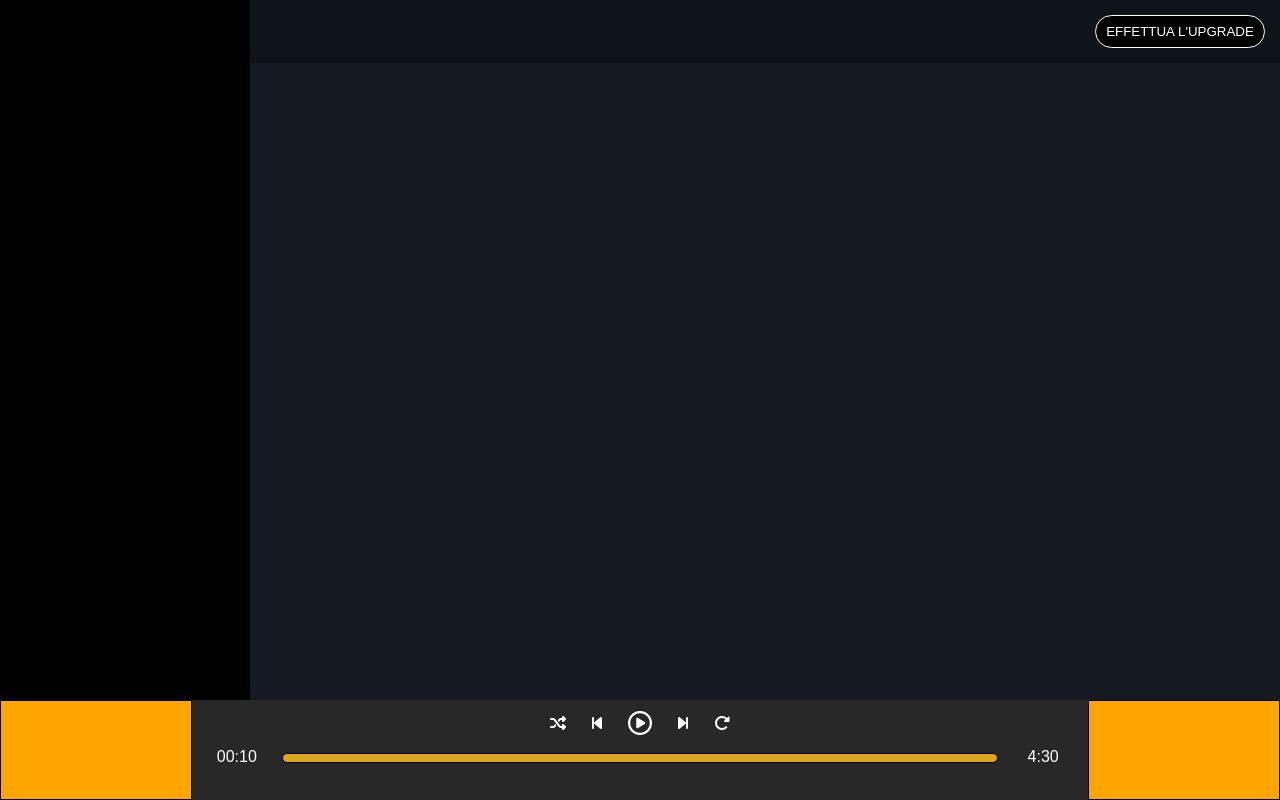
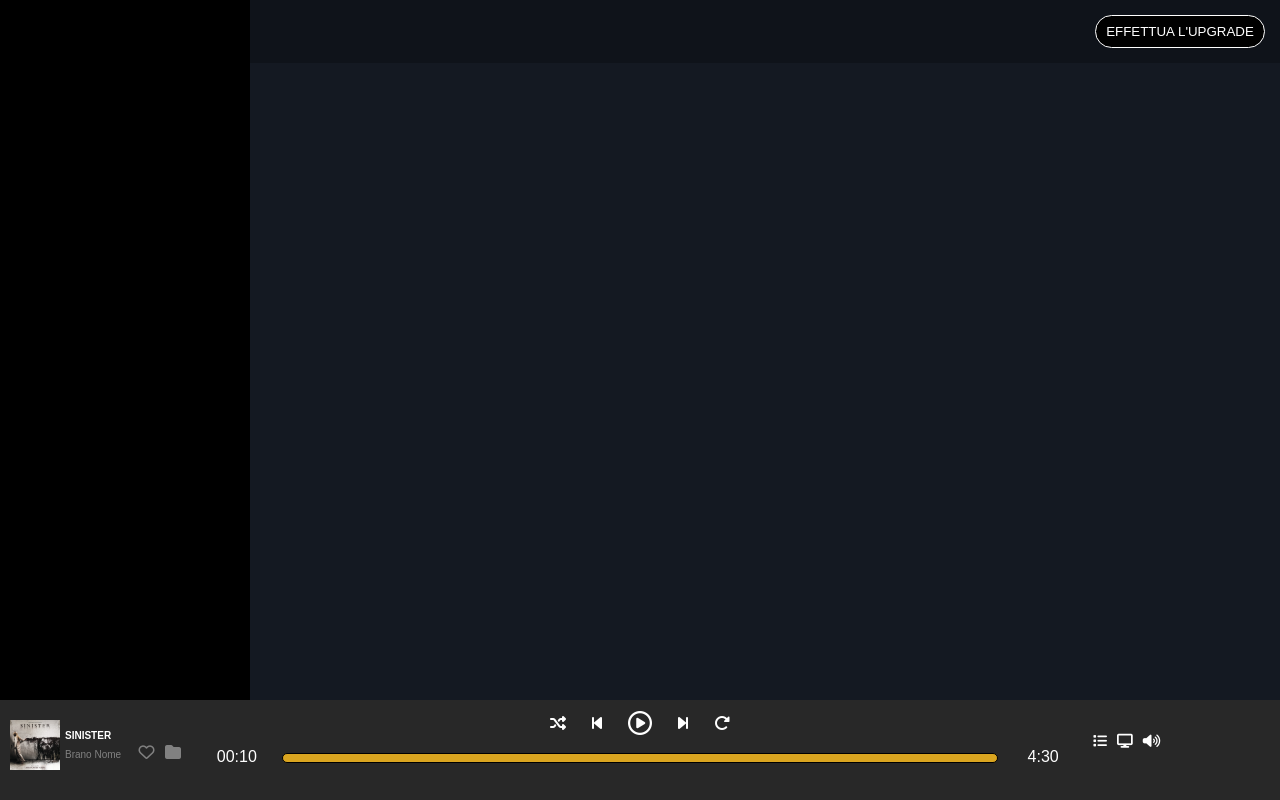
Before and after one commit to EndriuK/html-css-spotifyweb, a plain HTML site: page index.html in a window 1280 px wide. Drawn offline with Linux system fonts and the light colour scheme.

Commit message:
[UPD] complited (90%) of bottom section

```diff
--- a/css/style.css
+++ b/css/style.css
@@ -84,13 +84,14 @@ header {
     text-transform: uppercase;
 }
 
+.d-flex {
+    display: flex;
+}
 
 .left-col,
 .right-col {
     width: 200px;
-    height: 100%;
-    background-color: orange;
-    border: 1px solid black;
+    /* height: 100%; */
 }
 
 .center-col {
@@ -133,6 +134,65 @@ header {
     color: #fff;
 }
 
+.buttons-list-right {
+    list-style-type: none;
+    display: flex;
+}
+
+.buttons-list-right li {
+    margin: 33px 5px;
+    font-size: 14px;
+    color: #fff;
+}
+
+#sinister {
+    height: 50%;
+    position: relative;
+    top: 20px;
+    left: 10px;
+    bottom: 30px;
+}
+
+.text-bg-grey {
+    color: #818181;
+}
+
+#span-sinister {
+    color: #818181;
+    font-size: 10px;
+    position: relative;
+    top: 30px;
+    left: 15px;
+}
+
+.text-sinister {
+    font-size: 10px;
+    color: #fff;
+    position: relative;
+    top: 30px;
+    left: 15px;
+}
+
+.icon-min-album {
+    position: relative;
+    top: 30px;
+    left: 15px;
+    left: 25px;
+    padding: 3px;
+    font-size: 16px;
+    color: #818181;
+}
+
+.icon-right {
+    position: relative;
+    top: 30px;
+    left: 15px;
+    left: 25px;
+    padding: 3px;
+    font-size: 16px;
+}
+
+
 @media screen and (min-width: 786px) {
     .sidebar {
         width: 250px;
--- a/index.html
+++ b/index.html
@@ -24,7 +24,15 @@
 
     </div>
     <div class="bottom-section">
-        <div class="left-col">
+        <div class="left-col d-flex">
+            <img id="sinister" src="./img/sinister.jpeg" alt="">
+            <div>
+                <p class="text-sinister"><strong>SINISTER</strong></p>
+                <span id="span-sinister">Brano Nome</span>
+
+                <i class="fa-regular fa-heart icon-min-album"></i>
+                <i class="fa-solid fa-folder icon-min-album"></i>
+            </div>
         </div>
         <div class="center-col">
             <div class="buttons">
@@ -52,7 +60,19 @@
                 <div class="end">4:30</div>
             </div>
         </div>
-        <div class="right-col"></div>
+        <div class="right-col">
+            <ul class="buttons-list-right">
+                <li>
+                    <i class="fa-solid fa-list"></i>
+                </li>
+                <li>
+                    <i class="fa-solid fa-display"></i>
+                </li>
+                <li>
+                    <i class="fa-solid fa-volume-high"></i>
+                </li>
+            </ul>
+        </div>
     </div>
 </body>
 
```
